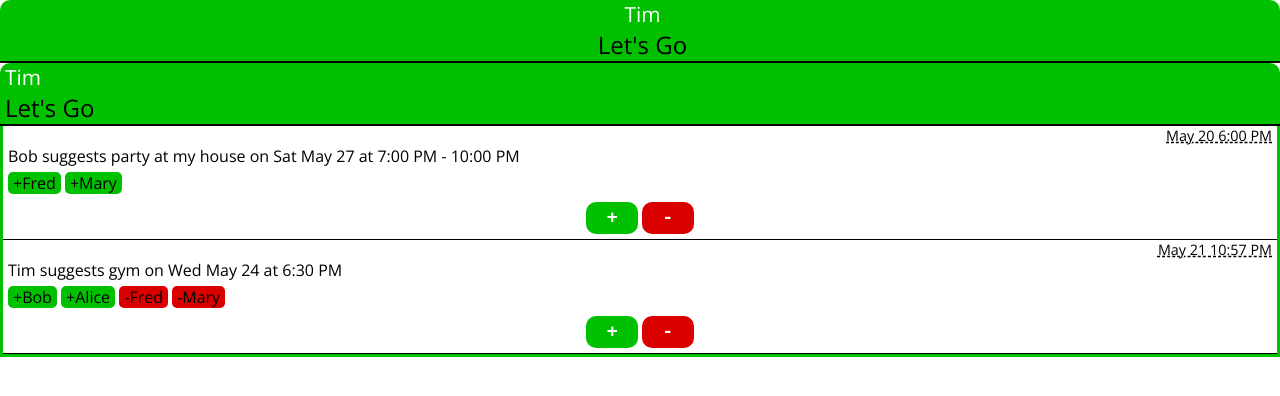
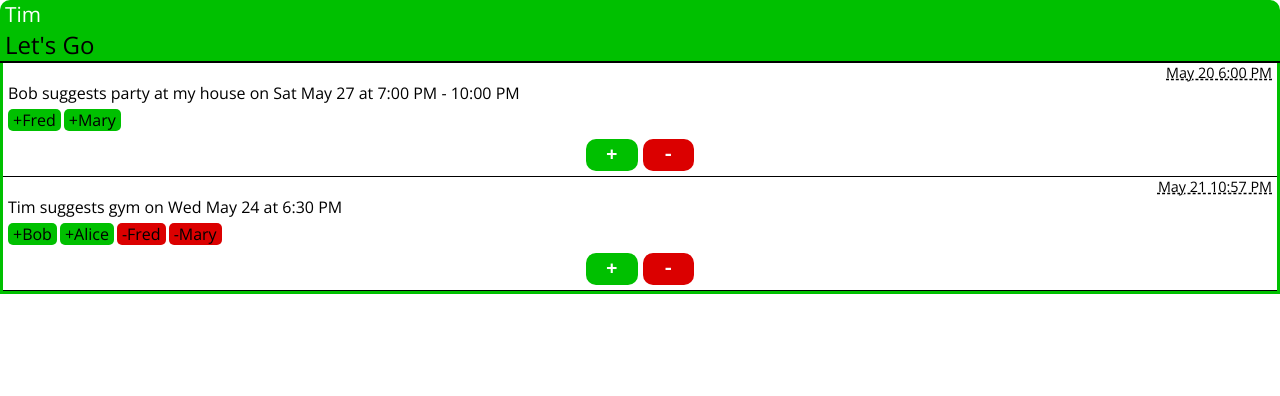
Before and after one commit to SlimTim10/LetsGo, a React (Create React App) app: page / in a window 1280 px wide. Shown: the top 396 px of the page. Built offline with nearby package versions, Linux system fonts and the light colour scheme.

Commit message:
Move template into components

```diff
--- a/public/index.html
+++ b/public/index.html
@@ -13,39 +13,5 @@
       You need to enable JavaScript to run this app.
     </noscript>
     <div id="root"></div>
-
-    <nav class="navbar">
-      <span class="navbar-user">Tim</span>
-      <a href="/" class="navbar-brand">Let's Go</a>
-    </nav>
-    <main class="messages">
-      <div class="message">
-        <div class="message-date">May 20 6:00 PM</div>
-        <div class="message-content">Bob suggests party at my house on Sat May 27 at 7:00 PM - 10:00 PM</div>
-        <div class="message-people">
-          <span class="person going">Fred</span>
-          <span class="person going">Mary</span>
-        </div>
-        <div class="message-controls">
-          <button class="btn btn-plus">+</button>
-          <button class="btn btn-minus">-</button>
-        </div>
-      </div>
-      <div class="message">
-        <div class="message-date">May 21 10:57 PM</div>
-        <div class="message-content">Tim suggests gym on Wed May 24 at 6:30 PM</div>
-        <div class="message-people">
-          <div class="person going">Bob</div>
-          <div class="person going">Alice</div>
-          <div class="person not-going">Fred</div>
-          <div class="person not-going">Mary</div>
-        </div>
-        <div class="message-controls">
-          <button class="btn btn-plus">+</button>
-          <button class="btn btn-minus">-</button>
-        </div>
-      </div>
-    </main>
-
   </body>
 </html>
--- a/src/App.css
+++ b/src/App.css
@@ -1,5 +1,5 @@
 .App {
-  text-align: center;
+  /* text-align: center; */
 }
 
 .App-logo {
--- a/src/App.js
+++ b/src/App.js
@@ -1,5 +1,10 @@
 import React, { Component } from 'react';
 import './App.css';
+
+const Status = Object.freeze({
+  going: Symbol("going"),
+  notGoing: Symbol("not going")
+});
 
 class Navbar extends Component {
   render() {
@@ -12,11 +17,74 @@ class Navbar extends Component {
   }
 }
 
+class Messages extends Component {
+  render() {
+    const message1 = {
+      date: "May 20 6:00 PM",
+      content: "Bob suggests party at my house on Sat May 27 at 7:00 PM - 10:00 PM",
+      people: [
+        { id: 1, name: "Fred", status: Status.going },
+        { id: 2, name: "Mary", status: Status.going },
+      ]
+    };
+    const message2 = {
+      date: "May 21 10:57 PM",
+      content: "Tim suggests gym on Wed May 24 at 6:30 PM",
+      people: [
+        { id: 3, name: "Bob", status: Status.going },
+        { id: 4, name: "Alice", status: Status.going },
+        { id: 1, name: "Fred", status: Status.notGoing },
+        { id: 2, name: "Mary", status: Status.notGoing },
+      ]
+    };
+
+    return (
+      <main className="messages">
+        <Message data={message1} />
+        <Message data={message2} />
+      </main>
+    );
+  }
+}
+
+class Message extends Component {
+  render() {
+    const data = this.props.data;
+    const people = data.people.map(p => {
+      switch (p.status) {
+      case Status.going:
+        return <div key={p.id} className="person going">{p.name}</div>;
+      case Status.notGoing:
+        return <div key={p.id} className="person not-going">{p.name}</div>;
+      default:
+        console.error("Invalid status");
+        break;
+      };
+      return undefined;
+    });
+
+    return (
+      <div className="message">
+        <div className="message-date">{data.date}</div>
+        <div className="message-content">{data.content}</div>
+        <div className="message-people">
+          {people}
+        </div>
+        <div className="message-controls">
+          <button className="btn btn-plus">+</button>
+          <button className="btn btn-minus">-</button>
+        </div>
+      </div>
+    );
+  }
+}
+
 class App extends Component {
   render() {
     return (
       <div className="App">
         <Navbar username="Tim" />
+        <Messages />
       </div>
     );
   }
--- a/src/index.css
+++ b/src/index.css
@@ -56,6 +56,7 @@ body {
 	display: inline-block;
 	margin-top: 2px;
 	margin-bottom: 2px;
+	margin-right: 3px;
 	border-radius: 5px;
 	padding: 0 5px;
 }
@@ -95,6 +96,7 @@ body {
 
 .btn-plus {
 	background: #00c000;
+	margin-right: 5px;
 }
 .btn-plus:hover {
 	background: #169e16;
```
